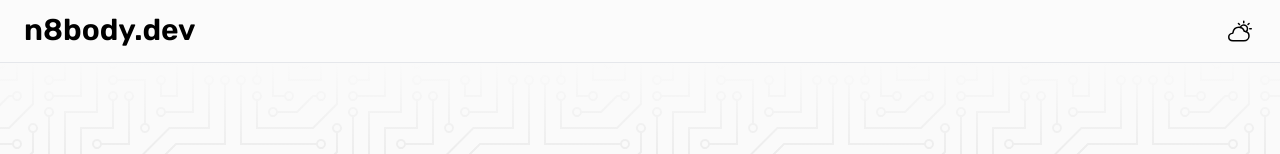
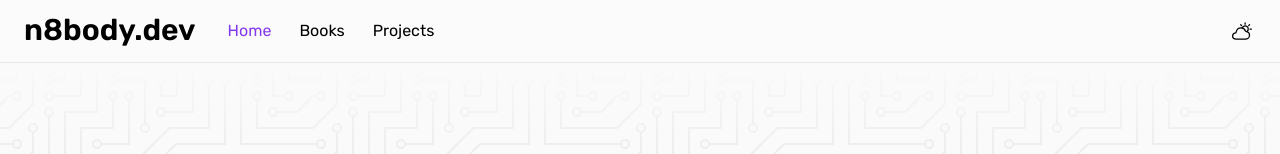
Before and after one commit to n8b8dy/n8body.dev_next-fullstack, a Next.js app: page / in a window 1280 px wide. Shown: the top 154 px of the page. Built offline with nearby package versions, Linux system fonts and the light colour scheme.

Commit message:
Feat: Add page Links to Navbar

```diff
--- a/src/components/buttons/ThemeSwitch.tsx
+++ b/src/components/buttons/ThemeSwitch.tsx
@@ -1,8 +1,8 @@
 'use client'
 
-import { FC, useState } from 'react'
-import { useEffect } from 'react'
+import type { FC } from 'react'
 
+import { useEffect, useState } from 'react'
 import { useTheme } from 'next-themes'
 import { BsMoonStars } from 'react-icons/bs'
 import { IoPartlySunnyOutline } from 'react-icons/io5'
@@ -21,9 +21,9 @@ export const ThemeSwitch: FC = () => {
 
   return (
     <button onClick={() => setTheme(resolvedTheme === 'dark' ? 'light' : 'dark')} className={cn(
-      'p-2 rounded text-2xl transition',
+      'p-2 rounded text-xl transition',
       'hover:bg-neutral-200 hover:dark:bg-neutral-900',
-      'active:bg-neutral-200 active:dark:bg-neutral-900 ',
+      'active:bg-neutral-200 active:dark:bg-neutral-900',
     )}>
       {resolvedTheme === 'dark' ? <BsMoonStars/> : <IoPartlySunnyOutline/>}
     </button>
--- a/src/components/layout/Navbar.tsx
+++ b/src/components/layout/Navbar.tsx
@@ -1,19 +1,45 @@
+'use client'
+
 import type { FC } from 'react'
 
 import Link from 'next/link'
+import { usePathname } from 'next/navigation'
 
 import { ThemeSwitch } from '@/components/buttons/ThemeSwitch'
 
 import { cn } from '@/utils/styles'
 
+const NavbarButtons = [
+  { href: '/', text: 'Home' },
+  { href: '/books', text: 'Books' },
+  { href: '/projects', text: 'Projects' },
+] as const
+
 export const Navbar: FC = () => {
+  const pathname = usePathname()
+
   return (
     <div className={cn('w-full flex justify-center bg-neutral-50 dark:bg-neutral-950 bg-opacity-25 border-b-[1px] dark:border-neutral-800')}>
       <div className={cn('w-full max-w-screen-2xl px-5 py-2 flex justify-between items-center')}>
-        <Link href="/" className={cn('p-1 text-3xl leading-tight font-semibold rounded')}>n8body.dev</Link>
+        <div className={cn('flex items-center gap-4')}>
+          <Link href="/" className={cn('p-1 text-3xl leading-tight font-semibold rounded')}>n8body.dev</Link>
 
-        <nav>
-        </nav>
+          <nav className={cn('flex gap-1')}>
+            {NavbarButtons.map(button => {
+              return (
+                <Link key={button.href} href={button.href} className={cn(
+                  'px-3 py-2 flex items-center gap-1 rounded transition',
+                  'hover:bg-neutral-200 hover:dark:bg-neutral-900',
+                  'active:bg-neutral-200 active:dark:bg-neutral-900',
+                )}>
+                  <span className={cn(pathname === button.href && 'text-transparent bg-clip-text animate-text-shine bg-[500%_auto] bg-gradient-to-r from-fuchsia-600 via-violet-600 to-purple-600')}>
+                    {button.text}
+                  </span>
+                </Link>
+              )
+            })}
+          </nav>
+        </div>
 
         <div>
           <ThemeSwitch/>
```
